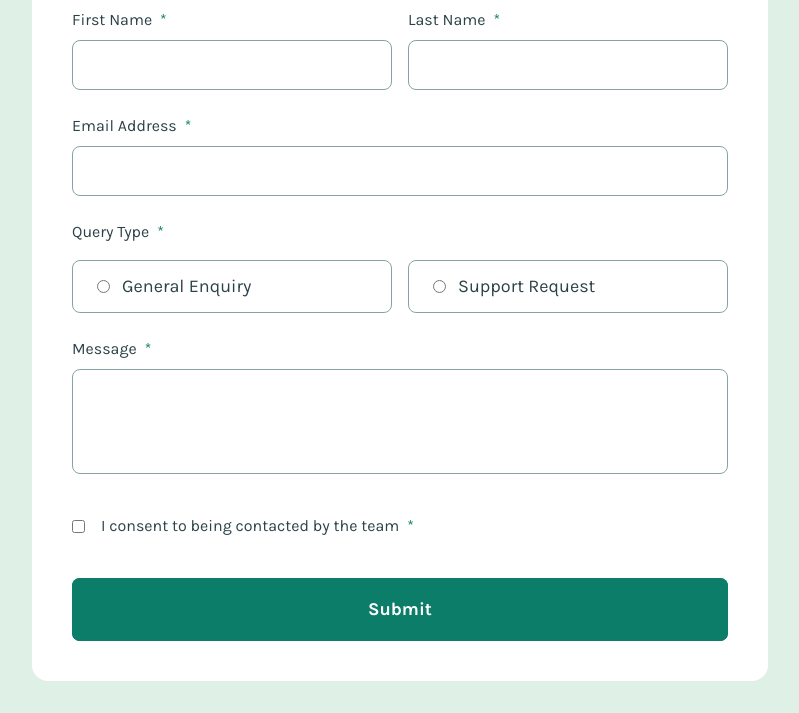
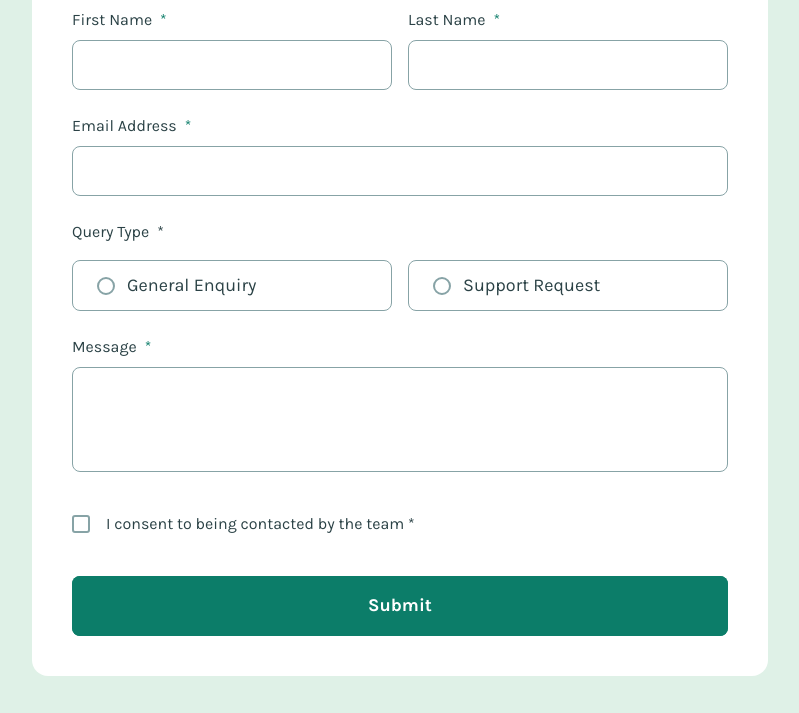
Before and after one commit to mkboris/Contact-form, a plain HTML site: page index.html in a window 1280 px wide. Shown: the part 128-841 px from the top of the page, without its empty margins (240-1039 px from the left). Drawn offline with Linux system fonts and the light colour scheme.

Commit message:
modified

```diff
--- a/index.html
+++ b/index.html
@@ -87,39 +87,35 @@
 
         <div class="form__group form__group-radio">
           <p class="form__label form__label-query">
-            Query Type<span class="asterix">*</span>
+            Query Type<span class="asterisk">*</span>
           </p>
           <div class="form__radio-group">
-            <div class="form__radio-item">
+            <label class="form__radio-item" for="general-enquiry">
               <input
                 type="radio"
+                class="form__radio"
                 name="query-type"
                 id="general-enquiry"
                 value="general"
                 aria-describedby="query-type-error"
                 required
               />
-              <label
-                class="form__label form__label__radio"
-                for="general-enquiry"
-                >General Enquiry</label
-              >
-            </div>
-            <div class="form__radio-item">
+              <span class="form__custom-radio"></span>
+              <span class="form__label-radio">General Enquiry</span>
+            </label>
+            <label class="form__radio-item" for="support-request">
               <input
                 type="radio"
+                class="form__radio"
                 name="query-type"
                 id="support-request"
                 value="support"
                 aria-describedby="query-type-error"
                 required
               />
-              <label
-                class="form__label form__label__radio"
-                for="support-request"
-                >Support Request</label
-              >
-            </div>
+              <span class="form__custom-radio"></span>
+              <span class="form__label-radio">Support Request</span>
+            </label>
           </div>
           <span
             class="form__error"
@@ -148,6 +144,7 @@
 
         <div class="form__group form__group-checkbox">
           <div class="form__checkbox-item">
+            <label class="form__checkbox-item" for="consent">
               <input
                 class="form__checkbox"
                 type="checkbox"
@@ -156,15 +153,18 @@
                 aria-describedby="consent-error"
                 required
               />
-            <label class="form__label form__label-checkbox" for="consent"
-              >I consent to being contacted by the team<span class="asterix"
-                >*</span
-              ></label
-            >
+              <span class="form__custom-checkbox"></span>
+              <span class="form__label form__label-checkbox">
+                I consent to being contacted by the team *
+              </span>
+            </label>
+            <!-- <span class="asterisk">*</span> -->
           </div>
-
-          <span class="form__error" aria-live="polite" id="consent-error">
-          </span>
+          <span
+            class="form__error"
+            aria-live="polite"
+            id="consent-error"
+          ></span>
         </div>
 
         <button class="form__button" type="submit">Submit</button>
--- a/styles.css
+++ b/styles.css
@@ -162,12 +162,16 @@ body {
   color: var(--Green);
 }
 
-.form__label__radio {
+.form__label-radio {
   font-size: 1.125rem;
+  font-weight: 400;
+  line-height: 150%;
+  color: var(--DarkGrey);
 }
 
 .form__label-checkbox,
 .form__label__radio {
+  cursor: pointer;
   margin-bottom: 0;
 }
 
@@ -183,10 +187,6 @@ body {
   width: 100%;
 }
 
-.form__radio-item {
-  width: 100%;
-}
-
 .form__radio-group {
   gap: 1rem;
 }
@@ -195,14 +195,58 @@ body {
   margin-bottom: 1.5rem;
 }
 
-.form__group-radio {
+.form__radio-group {
   display: flex;
+  flex-direction: column;
 }
 
 .form__radio-item {
   display: flex;
   align-items: center;
+  cursor: pointer;
   gap: 0.75rem;
+  width: 100%;
+  padding: 0.6875rem 1.5rem;
+}
+
+.form__radio {
+  position: absolute;
+  opacity: 0;
+  width: 0;
+  height: 0;
+  cursor: pointer;
+  z-index: 1;
+}
+
+.form__custom-radio {
+  width: 1.125rem;
+  height: 1.125rem;
+  background-color: var(--White);
+  border: 0.125rem solid var(--MediumGrey);
+  border-radius: 50%;
+  position: relative;
+  display: inline-block;
+}
+
+.form__custom-radio::after {
+  content: "";
+  position: absolute;
+  display: none;
+  left: 50%;
+  top: 50%;
+  width: 0.625rem;
+  height: 0.625rem;
+  background-color: var(--Green);
+  border-radius: 50%;
+  transform: translate(-50%, -50%);
+}
+
+.form__radio:checked + .form__custom-radio {
+  border-color: var(--Green);
+}
+
+.form__radio:checked + .form__custom-radio::after {
+  display: block;
 }
 
 .form__button {
@@ -215,7 +259,7 @@ body {
   border-radius: 0.5rem;
   background: var(--Green);
   margin-block-start: 1rem;
-  padding: 1em;
+  padding: 0.90625em;
   cursor: pointer;
   overflow: hidden;
   transition: color 0.1s ease-in-out;
@@ -255,34 +299,32 @@ body {
 }
 
 .form__button:focus-visible {
-  outline: 2px solid var(--Green);
-  outline-offset: 2px;
+  outline: 0.125rem solid var(--Green);
+  outline-offset: 0.125rem;
 }
 
 .form__input,
 .form__textarea,
 .form__radio-item {
-  border: 1px solid var(--MediumGrey);
+  border: 0.0625rem solid var(--MediumGrey);
   border-radius: 0.5rem;
   transition: all 0.3s ease-in-out;
 }
 
 .form__input,
-.form__textarea,
-.form__radio-item {
+.form__textarea {
   padding: 0.75rem 1.5rem;
 }
 
 .form__input:hover,
 .form__textarea:hover,
 .form__radio-item:hover {
-  cursor: pointer;
-  border: 1px solid var(--Green);
+  border: 0.0625rem solid var(--Green);
 }
 
 .form__input:focus-visible,
 .form__textarea:focus-visible {
-  outline: 2px solid var(--Green);
+  outline: 0.125rem solid var(--Green);
   border: transparent;
 }
 
@@ -310,6 +352,54 @@ body {
   gap: 1rem;
 }
 
+.form__checkbox {
+  position: absolute;
+  opacity: 0;
+  width: 0;
+  height: 0;
+  cursor: pointer;
+  z-index: 1;
+}
+
+.form__custom-checkbox {
+  width: 1.125rem;
+  height: 1.125rem;
+  background-color: var(--White);
+  border: 0.125rem solid var(--MediumGrey);
+  border-radius: 0.1875rem;
+  position: relative;
+  display: inline-block;
+  cursor: pointer;
+}
+
+.form__custom-checkbox::after {
+  content: "";
+  position: absolute;
+  display: none;
+  left: 50%;
+  top: 45%;
+  width: 0.375rem;
+  height: 0.625rem;
+  border: solid var(--White);
+  border-width: 0 0.125rem 0.125rem 0;
+  transform: translate(-50%, -50%) rotate(45deg);
+}
+
+.form__checkbox:checked + .form__custom-checkbox {
+  background-color: var(--Green);
+  border-color: var(--Green);
+}
+
+.form__checkbox:checked + .form__custom-checkbox::after {
+  display: block;
+}
+
+.form__checkbox:focus-visible + .form__custom-checkbox,
+.form__radio:focus-visible + .form__custom-radio {
+  outline: 0.125rem solid var(--Green);
+  outline-offset: 0.125rem;
+}
+
 .form__error {
   font-weight: 400;
   font-size: 1rem;
@@ -320,7 +410,7 @@ body {
 
 @media screen and (min-width: 26.625rem) {
   .form__textarea {
-    min-height: 105px;
+    min-height: 6.5625rem;
   }
 }
 
```
Lines whose indentation alone changed are shown as unchanged.
